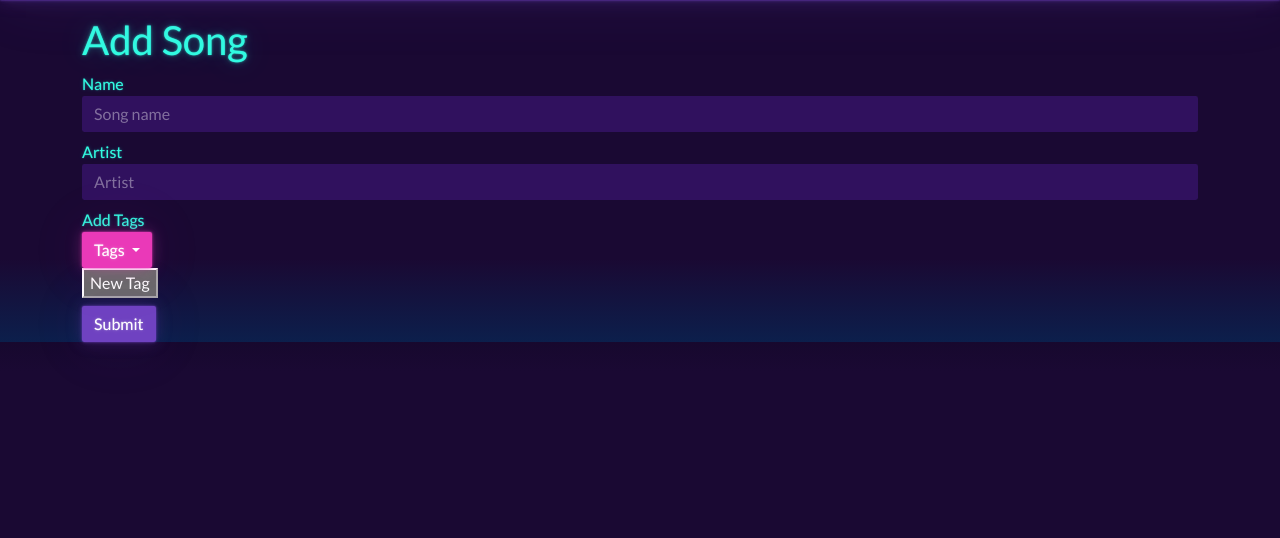
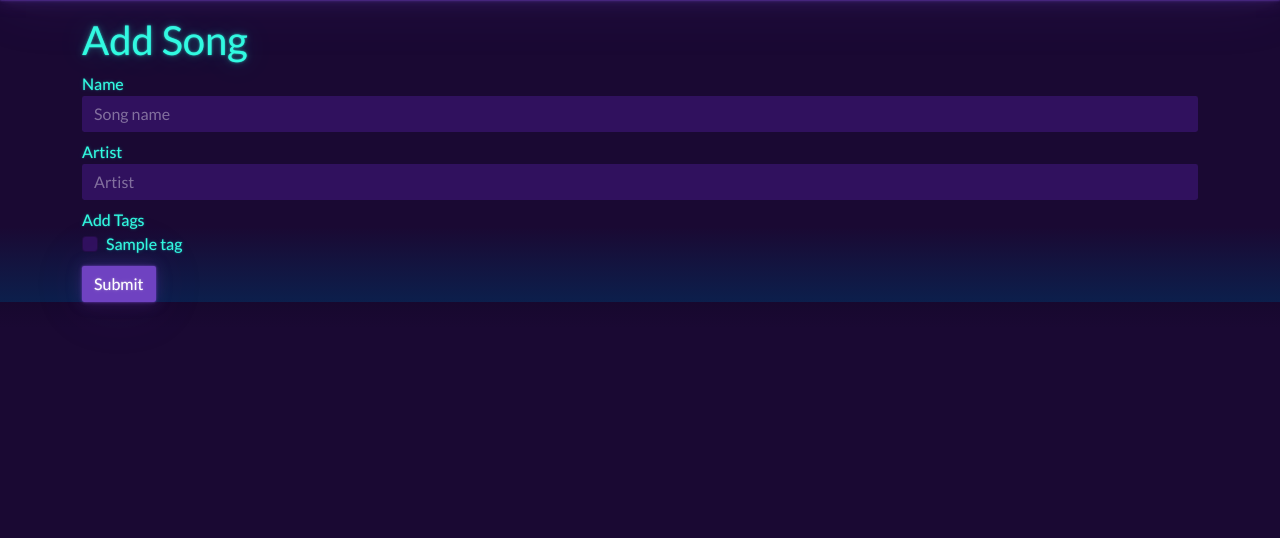
Before and after one commit to rachelp4515/jam, a Flask app: page /songs/new/ in a window 1280 px wide. Shown: the part 74-612 px from the top of the page. Run offline with Flask 2, Linux system fonts and the light colour scheme; a database or web service that is not in the repository returns one stand-in record (values such as "Sample title").

Commit message:
Allow the adding of tags during song creation

```diff
--- a/blueprints/gen.py
+++ b/blueprints/gen.py
@@ -1,6 +1,5 @@
 from flask import Blueprint, render_template, redirect, url_for, request, session
 from bson.objectid import ObjectId
-from sqlalchemy import false
 import db
 import math
 from random import randrange
--- a/blueprints/songs.py
+++ b/blueprints/songs.py
@@ -70,6 +70,9 @@ def create():
         "artist": song_artist
     }
     db.songs.insert_one(song)
+    checked_tags = [ObjectId(tag) for tag in request.form.getlist("tags")]
+    if checked_tags:
+        db.tags.update_many({"_id": {"$in": checked_tags}}, {"$push": {"songs": str(song["_id"])}})
     return redirect(url_for("songs.show", song_id=song["_id"]))
 
 
@@ -100,10 +103,7 @@ def edit(song_id):
         flash("That song does not exist!")
         return redirect(url_for("songs.index"))
 
-    tags = db.tags.aggregate([
-        {"$match": {"songs": {"$in": [song_id]}}}
-    ])
-    return render_template("songs/edit_song.html", song=song, tags=tags)
+    return render_template("songs/edit_song.html", song=song)
 
 
 # Update song
--- a/templates/songs/new_song.html
+++ b/templates/songs/new_song.html
@@ -15,24 +15,15 @@
                 </label>
             </div>
 
-
             <div class="form-group mb-2">
-                <label> Add Tags </label>
-                <div class="dropdown">
-                    <button class="btn btn-secondary dropdown-toggle" type="button" id="dropdownMenuButton" data-toggle="dropdown" aria-haspopup="true" aria-expanded="false">
-                      Tags
-                    </button>
-                        <ul class="dropdown-menu" aria-labelledby="dropdownMenuButton1">
-                            {% for tag in tags %}
-                            <li><a class="dropdown-item" href="#">{{tag.title}} </a></li>
-                            {%endfor%}
-                            <li><a href="#"> asdf</a></li>
-                        </ul>
-                </div>
-                  <!-- post the song, and then redirect to url_for tags.create -->
-                  <button> New Tag </button>
+                <p class="mb-0"> Add Tags </p>
+                {% for tag in tags %}
+                    <div class="form-check form-check-inline">
+                        <input class="form-check-input" type="checkbox" id="tag" value="{{ tag._id }}" name="tags">
+                        <label class="form-check-label" for="tag">{{ tag.title }}</label>
+                    </div>
+                {% endfor %}
             </div>
-
 
             <button type="submit" class="btn btn-primary">Submit</button>
         </form>
```
Also changed, not shown: templates/songs/edit_song.html (+0 -17 lines).
